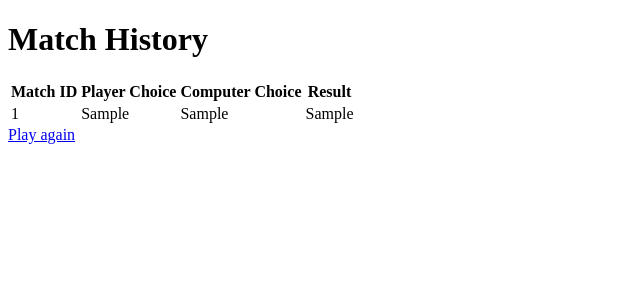
After one commit to artunbekannter/RPSLS, a Flask app: page /results in a window 1280 px wide. The commit adds this page. Shown: the top 300 px of the page, without its empty margins (0-640 px from the left). Run offline with Flask 3, Linux system fonts and the light colour scheme; tables that the repository leaves empty hold one stand-in row (values such as "Sample post").

Commit message:
History page added, score split.

```diff
--- a/application/__init__.py
+++ b/application/__init__.py
@@ -7,7 +7,7 @@ import secrets
 
 app = Flask(__name__)
 
-app.config["SQLALCHEMY_DATABASE_URI"] = "sqlite:///database"
+app.config["SQLALCHEMY_DATABASE_URI"] = "sqlite:///database.db"
 app.config["SECRET_KEY"] = secrets.token_hex(8)
 app.config["SQLALCHEMY_TRACK_MODIFICATIONS"] = True
 db = SQLAlchemy(app)
--- a/application/routes.py
+++ b/application/routes.py
@@ -1,6 +1,6 @@
 from flask import render_template, request, session
-from . import app
-from .classes import Player
+from . import app, db
+from .classes import Player, MatchHistory
 import random
 
 
@@ -8,6 +8,7 @@ import random
 def index():
     if "score" not in session:
         session["score"] = 0
+        session["computer_score"] = 0
 
     if request.method == "POST":
         user_choice = request.form["user_choice"]
@@ -18,12 +19,21 @@ def index():
         result = determine_winner(user_choice, computer_choice)
         update_score(result)
 
+        match = MatchHistory(
+            player_choice=user_choice,
+            computer_choice=computer_choice,
+            result=result,
+        )
+        db.session.add(match)
+        db.session.commit()
+
         return render_template(
             "result.html",
             user_choice=user_choice,
             computer_choice=computer_choice,
             result=result,
-            score=session["score"],
+            player_score=session["score"],
+            computer_score=session["computer_score"],
         )
 
     return render_template("index.html")
@@ -49,5 +59,15 @@ def determine_winner(player_choice, computer_choice):
 def update_score(result):
     if result == "You win!":
         session["score"] += 1
+        session["computer_score"] -= 1
     elif result == "Computer wins!":
         session["score"] -= 1
+        session["computer_score"] += 1
+
+
+@app.route("/results")
+def display_results():
+    # Query the database for all match history records
+    match_history = MatchHistory.query.all()
+
+    return render_template("results.html", match_history=match_history)
--- a/application/templates/result.html
+++ b/application/templates/result.html
@@ -9,8 +9,10 @@
     <h1>Game Result</h1>
     <p>Your choice: {{ user_choice }}</p>
     <p>Computer's choice: {{ computer_choice }}</p>
-    <p>{{ result }}</p>
-    <p>Score: {{ score }} </p>
+    <p>{{ game_outcome }}</p>
+    <p>Your score: {{ player_score }}</p>
+    <p>Computer score: {{ computer_score }}</p>
     <a href="{{ url_for('index') }}">Play again</a>
+    <a href="{{ url_for('display_results') }}">History</a>
   </body>
 </html>
--- /dev/null
+++ b/application/templates/results.html
@@ -0,0 +1,28 @@
+<!DOCTYPE html>
+<html lang="en">
+  <head>
+    <meta charset="UTF-8" />
+    <meta name="viewport" content="width=device-width, initial-scale=1.0" />
+    <title>Match History</title>
+  </head>
+  <body>
+    <h1>Match History</h1>
+    <table>
+      <tr>
+        <th>Match ID</th>
+        <th>Player Choice</th>
+        <th>Computer Choice</th>
+        <th>Result</th>
+      </tr>
+      {% for match in match_history %}
+      <tr>
+        <td>{{ match.id }}</td>
+        <td>{{ match.player_choice }}</td>
+        <td>{{ match.computer_choice }}</td>
+        <td>{{ match.result }}</td>
+      </tr>
+      {% endfor %}
+    </table>
+    <a href="{{ url_for('index') }}">Play again</a>
+  </body>
+</html>
```
Also changed, not shown: application/classes.py (+15 -0 lines), create.py (added, +7 -0 lines).
